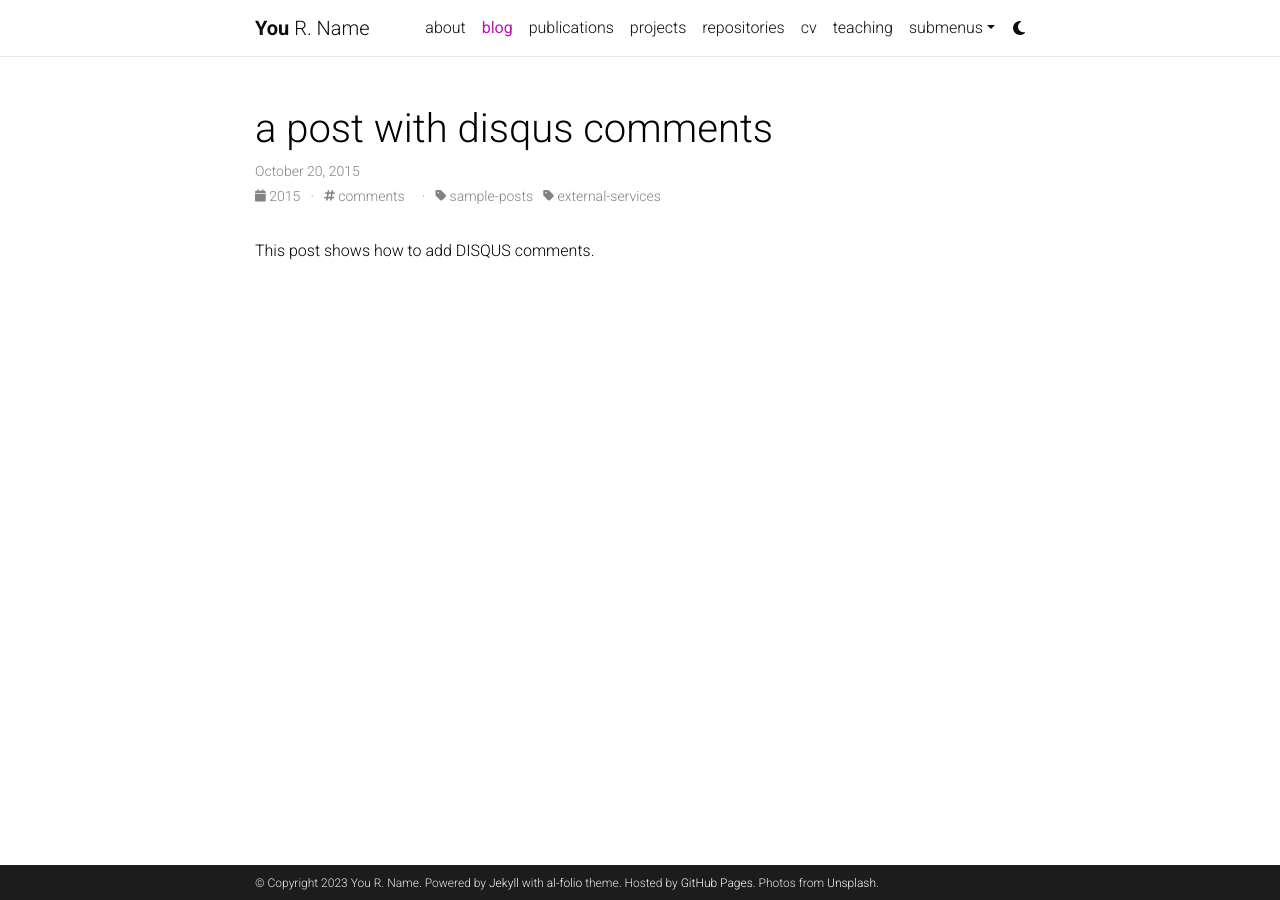
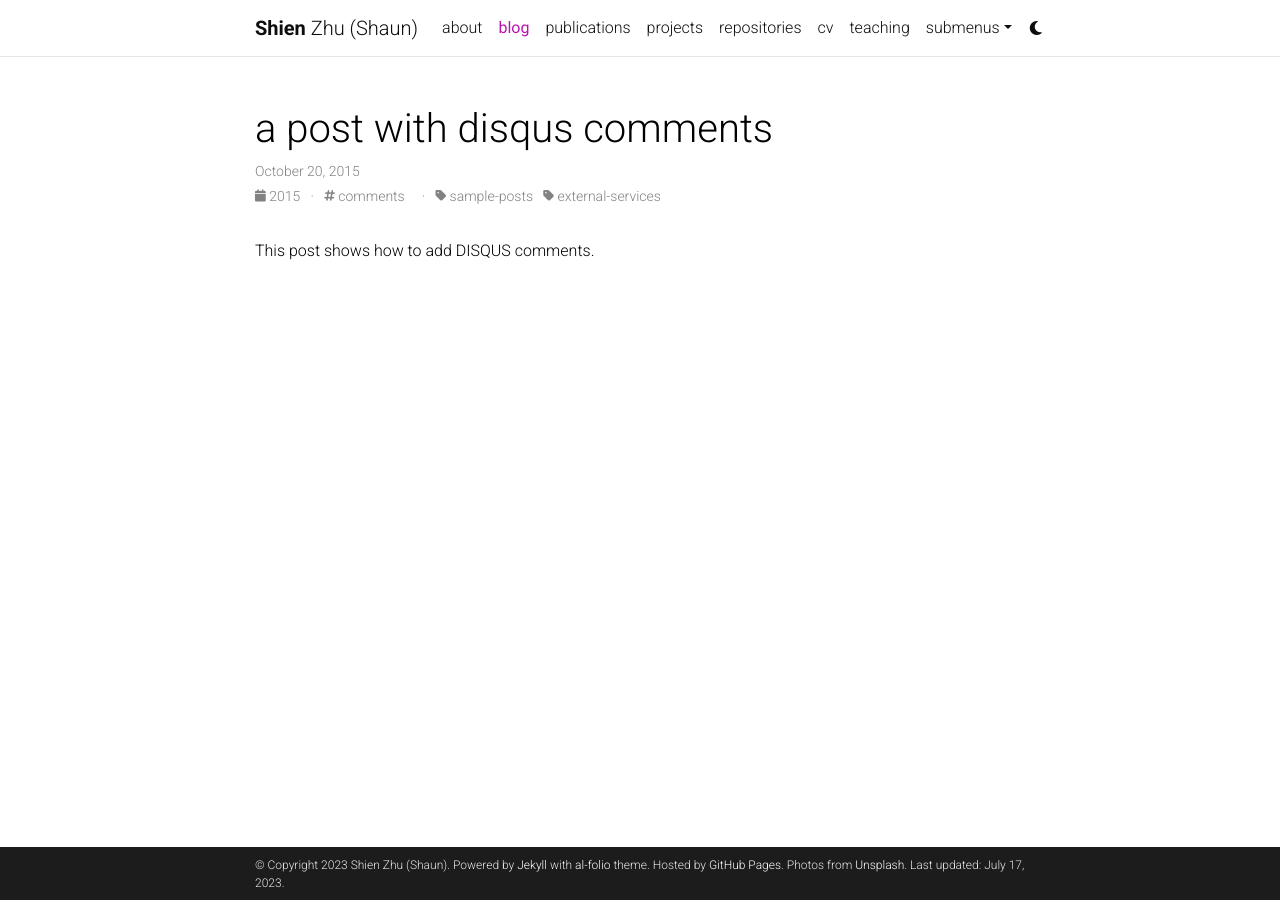
Before and after one commit to yiweifengyan/yiweifengyan.github.io, a Jekyll site: the page built from _posts/2015-10-20-disqus-comments.md, in a window 1280 px wide. Built offline with Jekyll 4.4.1, drawn with Linux system fonts in a browser that asks for light colours; comment, search, counter and statistics services are not loaded; a style sheet for code colours, icons or effects is not loaded; some of the changed lines change nothing that is shown.

Commit message:
Update _config.yml

```diff
--- a/_config.yml
+++ b/_config.yml
@@ -3,24 +3,25 @@
 # -----------------------------------------------------------------------------
 
 title: blank # the website title (if blank, full name will be used instead)
-first_name: You
-middle_name: R.
-last_name: Name
-email: you@example.com
+first_name: Shien
+middle_name:
+last_name: Zhu (Shaun)
+email: shien.zhu@inf.ethz.ch
 description: > # the ">" symbol means to ignore newlines until "footer_text:"
-  A simple, whitespace theme for academics. Based on [*folio](https://github.com/bogoli/-folio) design.
+  I am a Postdoc working with Prof. Gustavo Alonso at the [System Group](https://systems.ethz.ch/) of ETH Zürich. I received my PhD degree from Nanyang Technological University (NTU) Singapore in December 2022 and the Bachelor degree from University of Science and Technology of China (USTC) in June 2018.
+  My research interests include Computer Architecture, Deep Learning Acceleration, and Software-Hardware Co-Design. Previously I worked on Neural Network Quantization and In-Memory Computing platforms in the Electronic Design Automation (EDA) field. Currently I am working on comminucation protocals like Compute Express Link (CXL) with FPGA implementation.
 footer_text: >
   Powered by <a href="https://jekyllrb.com/" target="_blank">Jekyll</a> with <a href="https://github.com/alshedivat/al-folio">al-folio</a> theme.
   Hosted by <a href="https://pages.github.com/" target="_blank">GitHub Pages</a>.
   Photos from <a href="https://unsplash.com" target="_blank">Unsplash</a>.
-keywords: jekyll, jekyll-theme, academic-website, portfolio-website  # add your own keywords or leave empty
+keywords:  # add your own keywords or leave empty
 
 lang: en # the language of your site (for example: en, fr, cn, ru, etc.)
 icon: ⚛️  # the emoji used as the favicon (alternatively, provide image name in /assets/img/)
 
-url: https://alshedivat.github.io # the base hostname & protocol for your site
-baseurl: /al-folio # the subpath of your site, e.g. /blog/
-last_updated: false # set to true if you want to display last updated in the footer
+url: https://yiweifengyan.github.io # the base hostname & protocol for your site
+baseurl:  # the subpath of your site, e.g. /blog/
+last_updated: true # set to true if you want to display last updated in the footer
 impressum_path:  # set to path to include impressum link in the footer, use the same path as permalink in a page, helps to conform with EU GDPR
 
 # -----------------------------------------------------------------------------
@@ -71,23 +72,23 @@
 # Social integration
 # -----------------------------------------------------------------------------
 
-github_username: # your GitHub user name
+github_username: yiweifengyan # your GitHub user name
 gitlab_username: # your GitLab user name
 twitter_username: # your Twitter handle
 mastodon_username: # your mastodon instance+username in the format instance.tld/@username
 linkedin_username: # your LinkedIn user name
 telegram_username: # your Telegram user name
-scholar_userid: # your Google Scholar ID
+scholar_userid: w1VKhL0AAAAJ # your Google Scholar ID
 semanticscholar_id: # your Semantic Scholar ID
 whatsapp_number: # your WhatsApp number (full phone number in international format. Omit any zeroes, brackets, or dashes when adding the phone number in international format.)
-orcid_id: # your ORCID ID
+orcid_id: 0000-0002-2094-7643 # your ORCID ID
 medium_username: # your Medium username
 quora_username: # your Quora username
 publons_id: # your ID on Publons
 lattes_id: # your ID on Lattes (Brazilian Lattes CV)
 osf_id: # your OSF ID
 research_gate_profile: # your profile on ResearchGate
-scopus_id: # your profile on Scopus
+scopus_id: 57219787944 # your profile on Scopus
 blogger_url: # your blogger URL
 work_url: # work page URL
 keybase_username: # your keybase user name
@@ -138,29 +139,29 @@
 # Giscus comments (RECOMMENDED)
 # Follow instructions on https://giscus.app/ to setup for your repo to fill out
 # the information below.
-giscus:
-  repo: alshedivat/al-folio      # <your-github-user-name>/<your-github-repo-name>
-  repo_id: MDEwOlJlcG9zaXRvcnk2MDAyNDM2NQ==
-  category: Comments             # name of the category under which discussions will be created
-  category_id: DIC_kwDOA5PmLc4CTBt6
-  mapping: title                 # identify discussions by post title
-  strict: 1                      # use strict identification mode
-  reactions_enabled: 1           # enable (1) or disable (0) emoji reactions
-  input_position: bottom         # whether to display input form below (bottom) or above (top) the comments
-  theme: preferred_color_scheme  # name of the color scheme (preferred works well with al-folio light/dark mode)
-  emit_metadata: 0
-  lang: en
+# giscus:
+#   repo: alshedivat/al-folio      # <your-github-user-name>/<your-github-repo-name>
+#   repo_id: MDEwOlJlcG9zaXRvcnk2MDAyNDM2NQ==
+#   category: Comments             # name of the category under which discussions will be created
+#   category_id: DIC_kwDOA5PmLc4CTBt6
+#   mapping: title                 # identify discussions by post title
+#   strict: 1                      # use strict identification mode
+#   reactions_enabled: 1           # enable (1) or disable (0) emoji reactions
+#   input_position: bottom         # whether to display input form below (bottom) or above (top) the comments
+#   theme: preferred_color_scheme  # name of the color scheme (preferred works well with al-folio light/dark mode)
+#   emit_metadata: 0
+#   lang: en
 
 # Disqus comments (DEPRECATED)
-disqus_shortname: al-folio # put your disqus shortname
+# disqus_shortname: al-folio # put your disqus shortname
 # https://help.disqus.com/en/articles/1717111-what-s-a-shortname
 
 # External sources.
 # If you have blog posts published on medium.com or other external sources,
 # you can display them in your blog by adding a link to the RSS feed.
-external_sources:
-  - name: medium.com
-    rss_url: https://medium.com/@al-folio/feed
+# external_sources:
+#   - name: medium.com
+#     rss_url: https://medium.com/@al-folio/feed
 
 # -----------------------------------------------------------------------------
 # Collections
```
